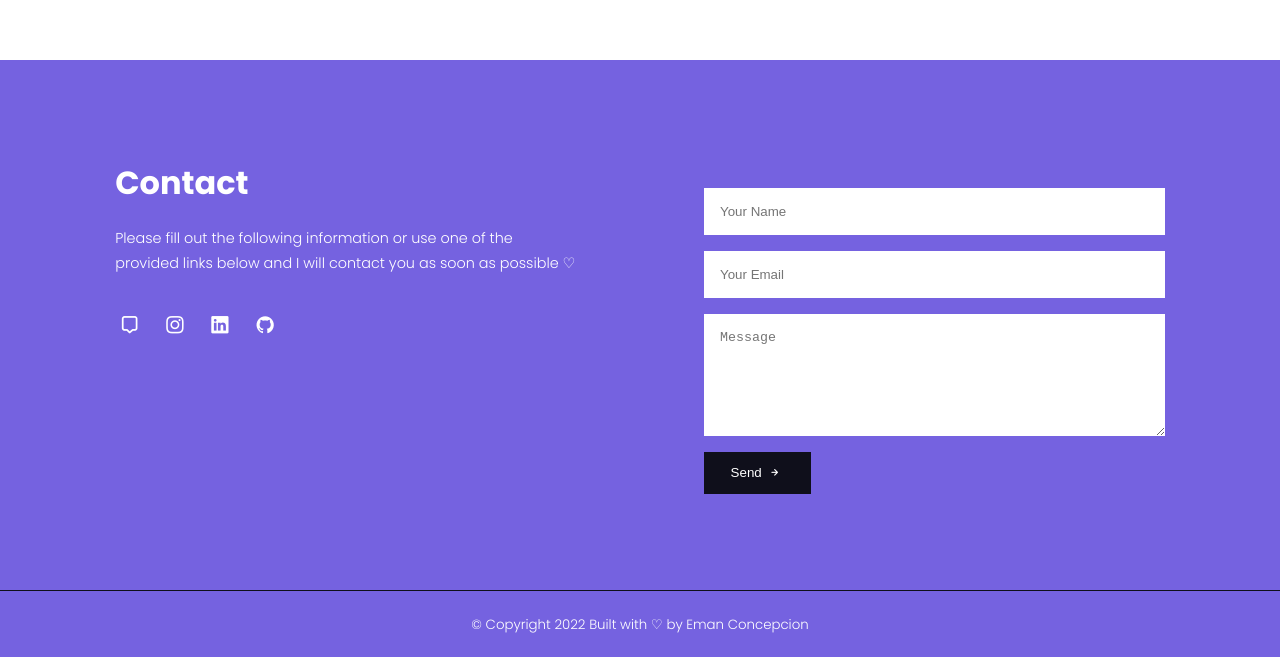
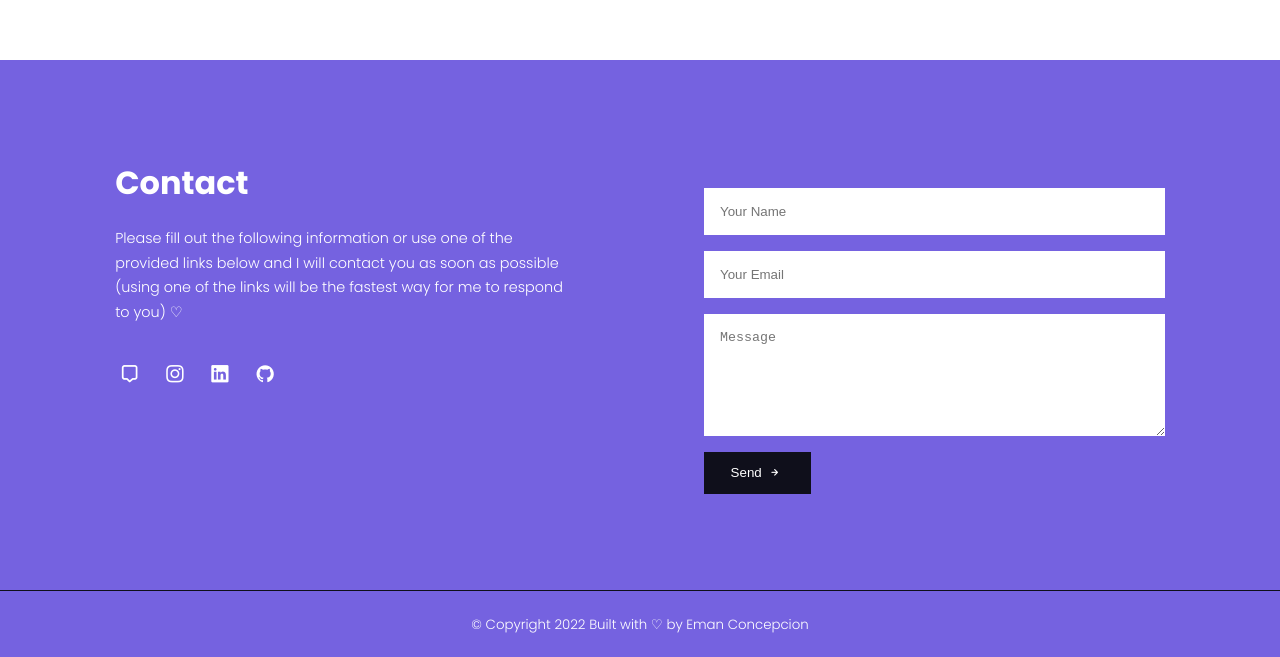
Before and after one commit to Emanconcepcion/html-portfolio, a plain HTML site: page index.html in a window 1280 px wide. Shown: the part 3910-4567 px from the top of the page. Drawn offline with nearby package versions, Linux system fonts and the light colour scheme.

Commit message:
changing contact info

```diff
--- a/index.html
+++ b/index.html
@@ -267,7 +267,7 @@
           <h2>Contact</h2>
           <p>
             Please fill out the following information or use one of the provided links below and I will contact you as
-            soon as possible &#x2661
+            soon as possible (using one of the links will be the fastest way for me to respond to you) &#x2661
           </p>
           <ul class="contact__socials">
             <li>
```
